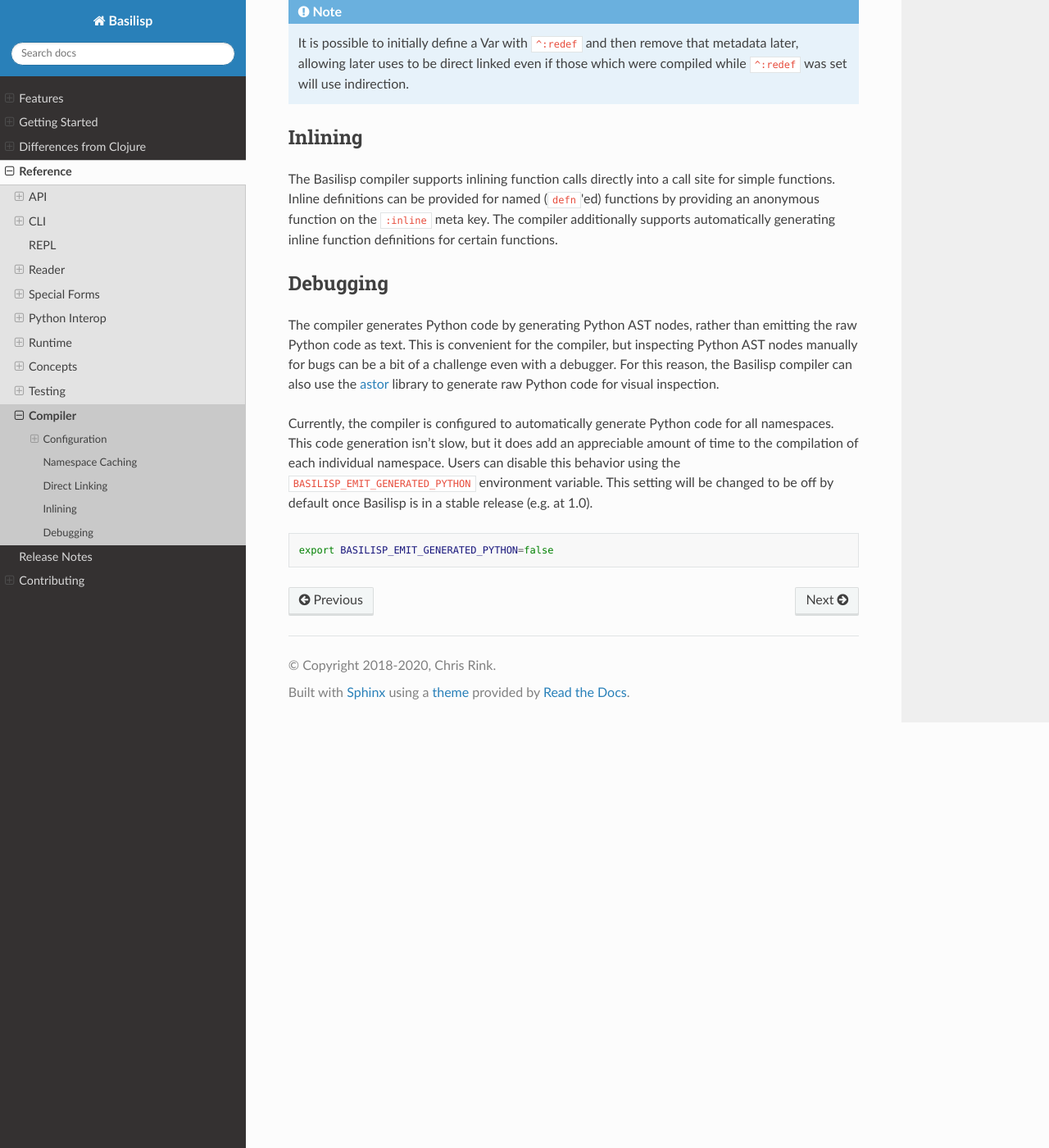
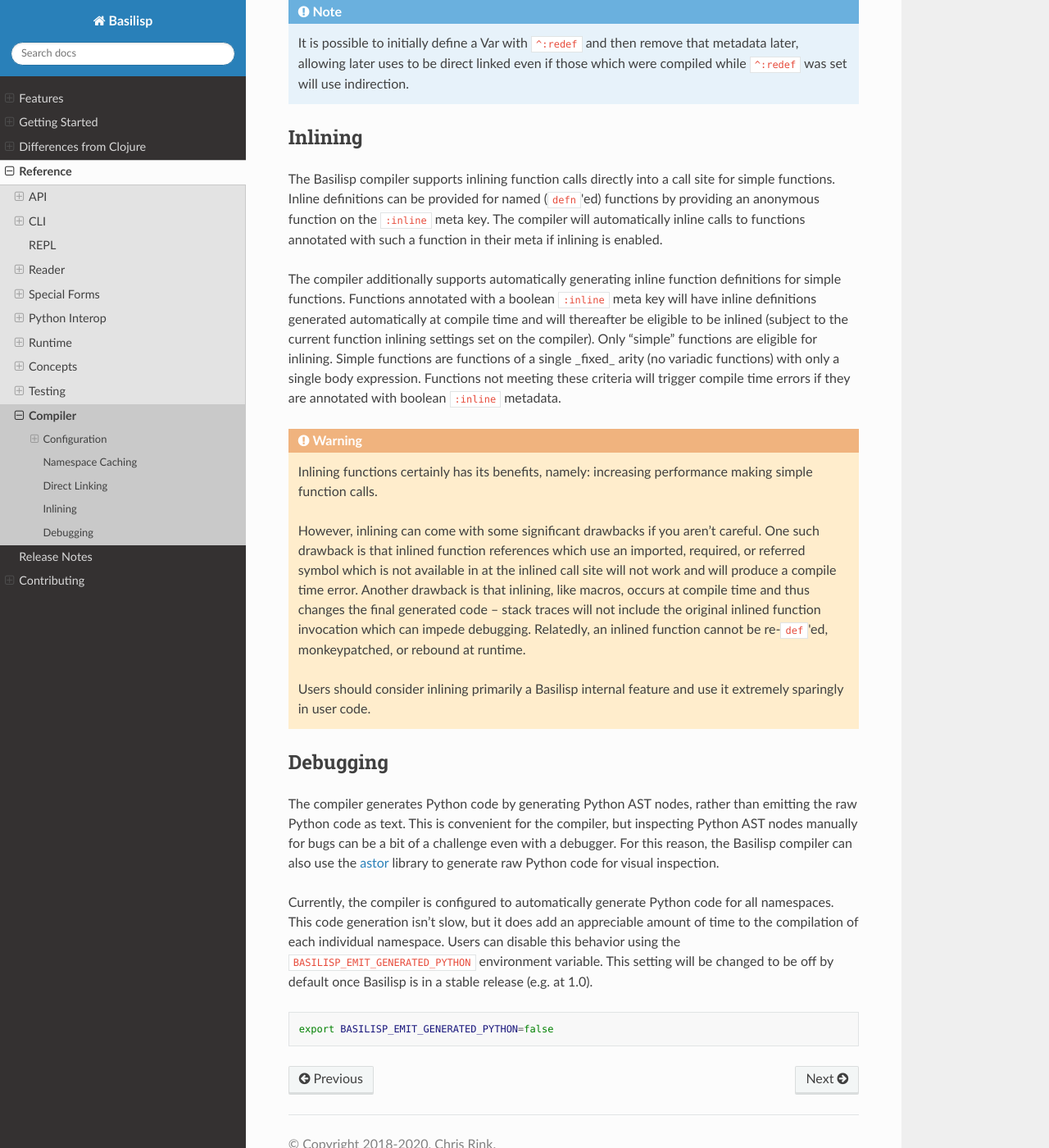
Before and after one commit to basilisp-lang/basilisp, a Sphinx documentation site: the page built from docs/compiler.rst, in a window 1280 px wide and 1400 px high, scrolled down 3079 px. Shown: the whole window at 82% size. Built offline with Sphinx 7.4.7 and the Read the Docs theme 2.0.0, drawn with Linux system fonts in a browser that asks for light colours; cross-references to code outside the pages are shown as plain code.

Commit message:
Documentation mostly

```diff
--- a/docs/compiler.rst
+++ b/docs/compiler.rst
@@ -136,7 +136,24 @@
 
 The Basilisp compiler supports inlining function calls directly into a call site for simple functions.
 Inline definitions can be provided for named (:lpy:fn:`defn`\'ed) functions by providing an anonymous function on the ``:inline`` meta key.
-The compiler additionally supports automatically generating inline function definitions for certain functions.
+The compiler will automatically inline calls to functions annotated with such a function in their meta if inlining is enabled.
+
+The compiler additionally supports automatically generating inline function definitions for simple functions.
+Functions annotated with a boolean ``:inline`` meta key will have inline definitions generated automatically at compile time and will thereafter be eligible to be inlined (subject to the current function inlining settings set on the compiler).
+Only "simple" functions are eligible for inlining.
+Simple functions are functions of a single _fixed_ arity (no variadic functions) with only a single body expression.
+Functions not meeting these criteria will trigger compile time errors if they are annotated with boolean ``:inline`` metadata.
+
+.. warning::
+
+   Inlining functions certainly has its benefits, namely: increasing performance making simple function calls.
+
+   However, inlining can come with some significant drawbacks if you aren't careful.
+   One such drawback is that inlined function references which use an imported, required, or referred symbol which is not available in at the inlined call site will not work and will produce a compile time error.
+   Another drawback is that inlining, like macros, occurs at compile time and thus changes the final generated code -- stack traces will not include the original inlined function invocation which can impede debugging.
+   Relatedly, an inlined function cannot be re-:lpy:form:`def`\'ed, monkeypatched, or rebound at runtime.
+
+   Users should consider inlining primarily a Basilisp internal feature and use it extremely sparingly in user code.
 
 .. _compiler_debugging:
 
```
Also changed, not shown: 1 other file.
